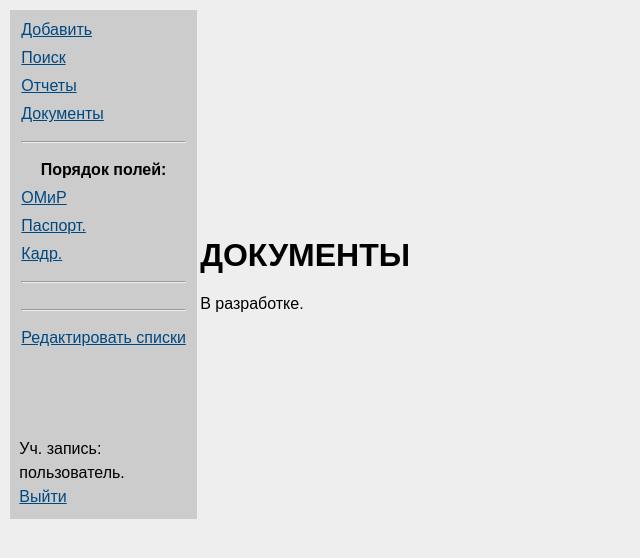
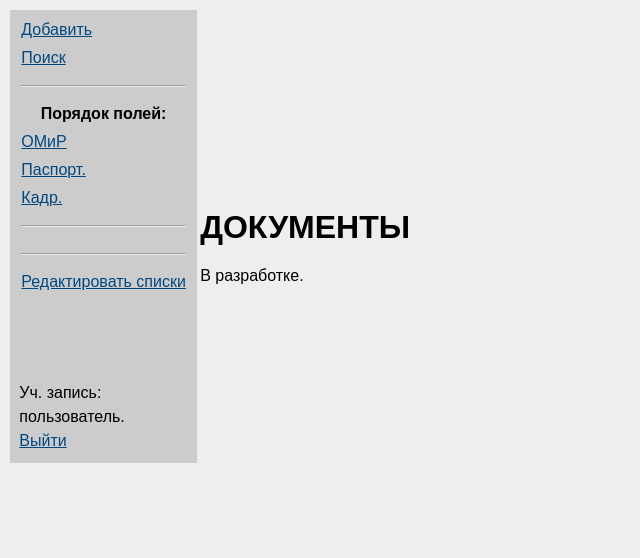
Before and after one commit to Sorseg/imop-crud, a Django app: template templates/docs.html in a window 1280 px wide. Shown: the top 558 px of the page, without its empty margins (0-640 px from the left). Run offline with Django 3.2, Linux system fonts and the light colour scheme; the template is opened without the code that fills it, so the values that code supplies are empty; some libraries are stand-ins or nearby versions.

```diff
--- a/templates/base.html
+++ b/templates/base.html
@@ -23,8 +23,6 @@
                 <table class="sidemenu">
                     <tr><td><a href="{% url add %}">Добавить</a></td></tr>
                     <tr><td><a href="{% url search %}">Поиск</a></td></tr>
-                    <tr><td><a href="{% url reports %}">Отчеты</a></td></tr>
-                    <tr><td><a href="{% url documents %}">Документы</a></td></tr>
                     <tr><td><hr></td></tr>
                     <tr><th>Порядок полей:</th></tr>
                     <tr><td><a href="?change_view=omir_form.html">ОМиР</a></td></tr>
```
